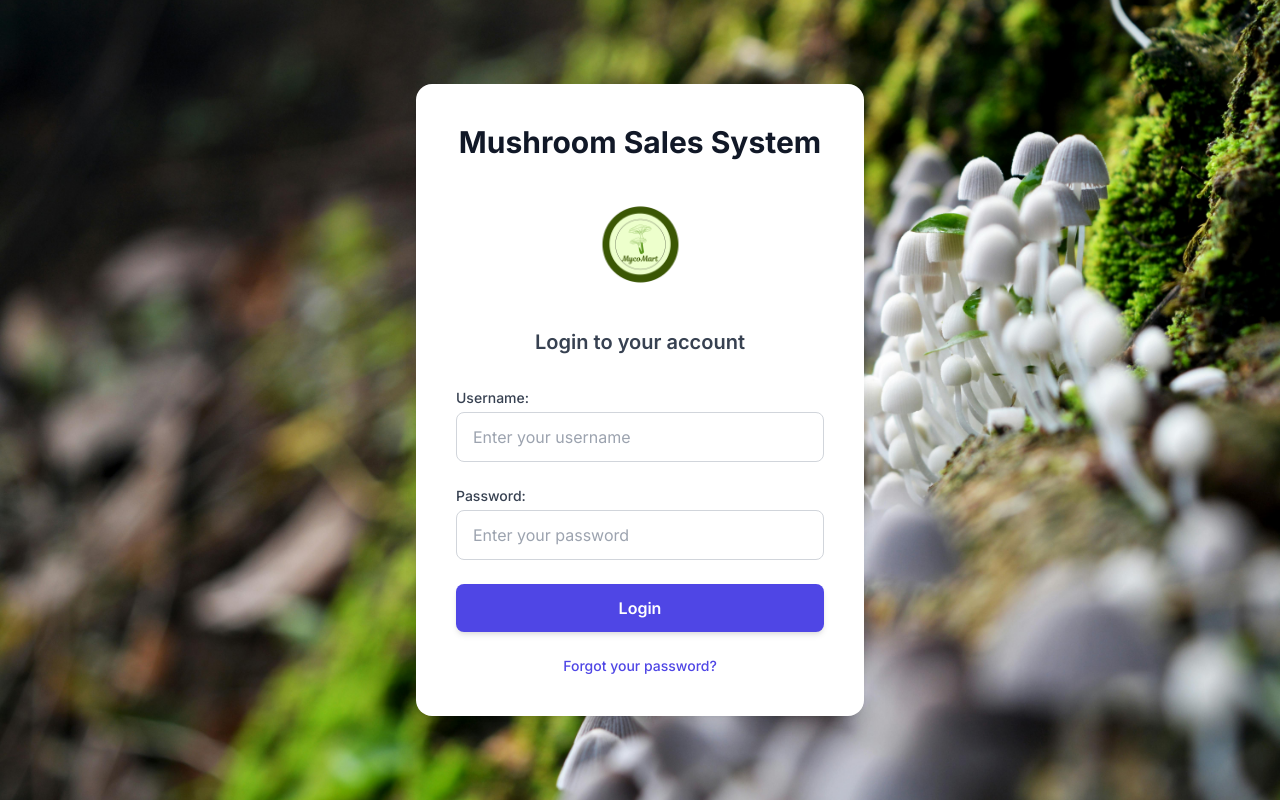
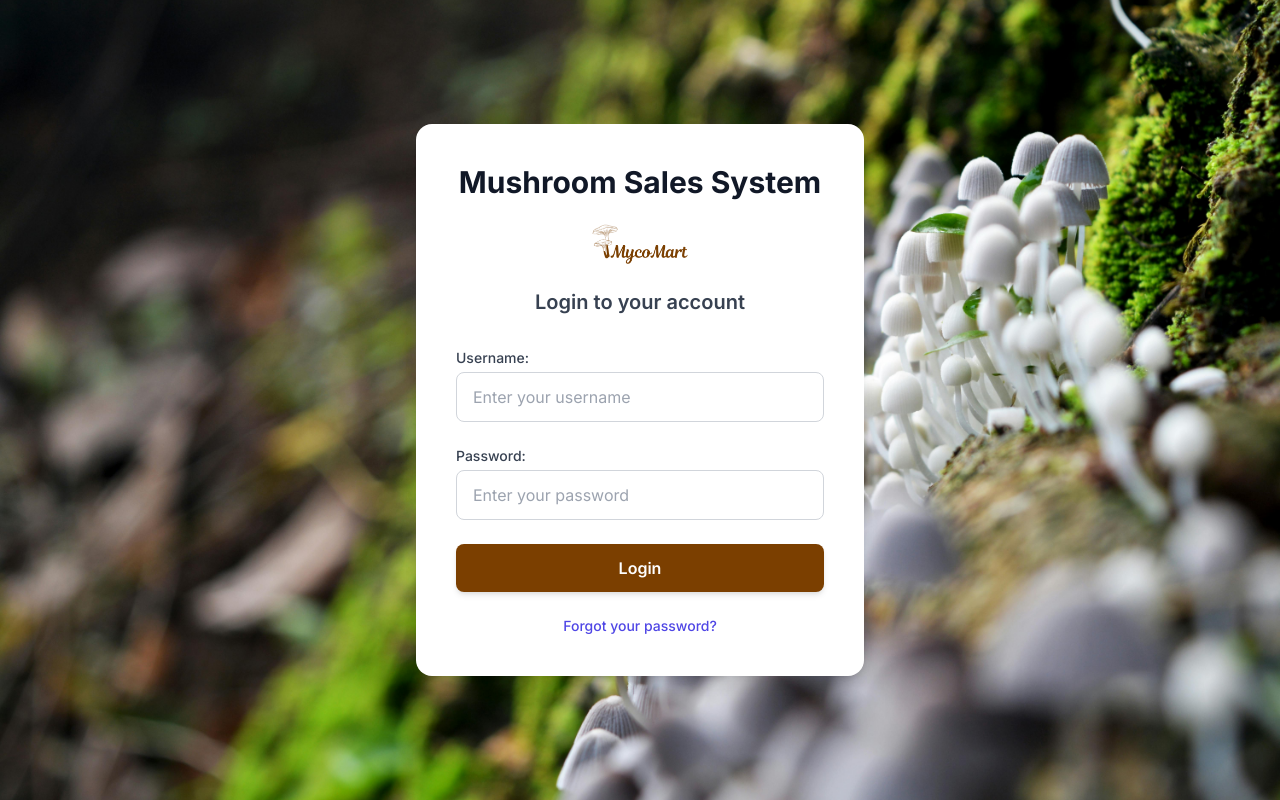
Before and after one commit to umaa06/Mycomart_frontend, a Next.js app: page / in a window 1280 px wide. Built offline with nearby package versions, Linux system fonts and the light colour scheme.

Commit message:
MycoMart Logo

```diff
--- a/src/app/login/login.css
+++ b/src/app/login/login.css
@@ -8,11 +8,11 @@
 }
 .input-field:focus {
     outline: none;
-    border-color: #4f46e5;
-    box-shadow: 0 0 0 3px rgba(99, 102, 241, 0.2);
+    border-color: #7B3F00;
+    box-shadow: 0 0 0 3px rgba(73, 30, 1, 0.2);
 }
 .login-button {
-    background-color: #4f46e5;
+    background-color: #7B3F00;
     color: #ffffff;
     font-weight: 600;
     padding: 0.75rem 1.5rem;
@@ -23,7 +23,7 @@
     0 2px 4px -1px rgba(0, 0, 0, 0.06);
 }
 .login-button:hover {
-    background-color: #4338ca;
+    background-color: #402101;
     transform: translateY(-1px);
 }
 .login-button:active {
```
Also changed, not shown: public/mycomart_logo.png.
